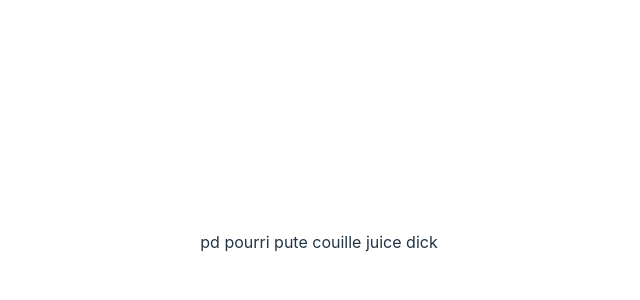
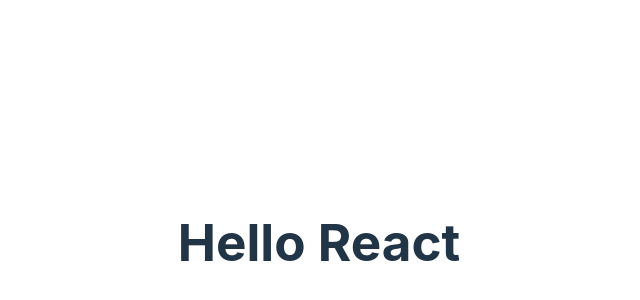
Before and after one commit to DarkImperator/pokedex_2, a React (Vite) app: page / in a window 1280 px wide. Shown: the part 158-458 px from the top of the page, without its empty margins (321-961 px from the left). Built offline with nearby package versions, Linux system fonts and the light colour scheme.

Commit message:
React Basics 02 - Pokédex - Ton premier composant

```diff
--- a/src/App.jsx
+++ b/src/App.jsx
@@ -1,14 +1,13 @@
 import './App.css'
+import Mytitle from './components/MyTitle';
 
 function App() {
 
   return (
     <>
-      <p>
-        pd pourri pute couille juice dick
-      </p>
+      <Mytitle/>
     </>
-  )
+  );
 }
 
 export default App
--- /dev/null
+++ b/src/components/MyTitle.jsx
@@ -0,0 +1,5 @@
+const Mytitle = () => {
+    return <h1>Hello React</h1>;
+}
+
+export default Mytitle;
```
